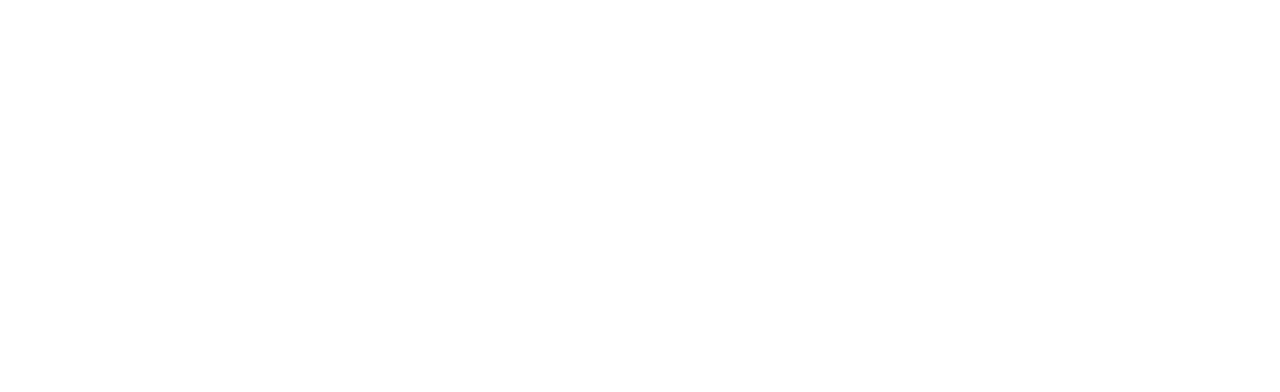
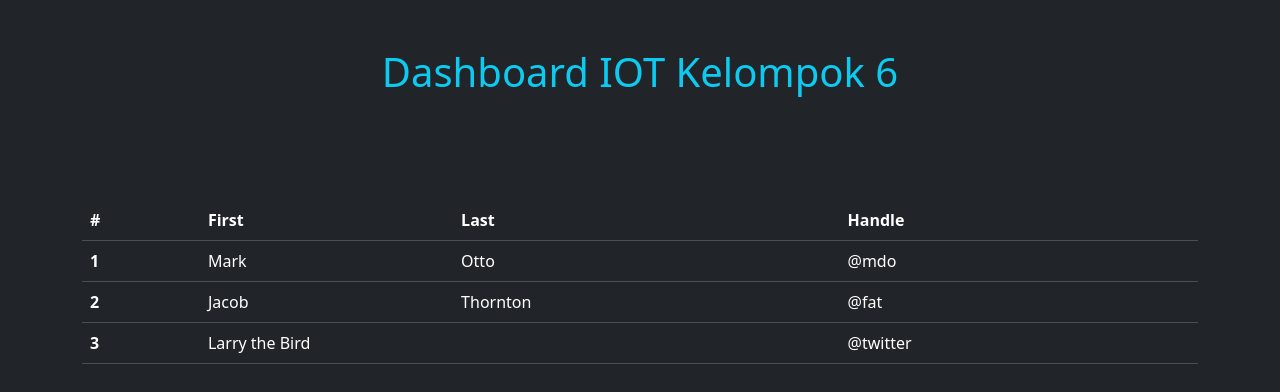
Before and after one commit to AndreYudh4/iot6, a plain HTML site: page index.html in a window 1280 px wide. Drawn offline with nearby package versions, Linux system fonts and the light colour scheme.

Commit message:
Sudah Jadi Loo

```diff
--- a/index.html
+++ b/index.html
@@ -4,10 +4,47 @@
 <head>
 	<meta charset="UTF-8">
 	<meta name="viewport" content="width=device-width, initial-scale=1.0">
-	<title>Document</title>
+	<title>IOT Kelompok 6</title>
+	<link rel="shortcut icon" href="https://www.svgrepo.com/show/375451/iot-core.svg" type="image/x-icon">
+	<link href="https://cdn.jsdelivr.net/npm/bootstrap@5.3.2/dist/css/bootstrap.min.css" rel="stylesheet" integrity="sha384-T3c6CoIi6uLrA9TneNEoa7RxnatzjcDSCmG1MXxSR1GAsXEV/Dwwykc2MPK8M2HN" crossorigin="anonymous">
+	<script src="https://cdn.jsdelivr.net/npm/bootstrap@5.3.2/dist/js/bootstrap.bundle.min.js" integrity="sha384-C6RzsynM9kWDrMNeT87bh95OGNyZPhcTNXj1NW7RuBCsyN/o0jlpcV8Qyq46cDfL" crossorigin="anonymous"></script>
 </head>
 
-<body>
+<body data-bs-theme="dark">
+	<header class="container-fluid d-flex justify-content-center align-items-start p-5">
+		<h1 class="text-info">Dashboard IOT Kelompok 6</h1>
+	</header>
+	<main class="container-md mt-5">
+		<table class="table">
+			<thead>
+				<tr>
+					<th scope="col">#</th>
+					<th scope="col">First</th>
+					<th scope="col">Last</th>
+					<th scope="col">Handle</th>
+				</tr>
+			</thead>
+			<tbody>
+				<tr>
+					<th scope="row">1</th>
+					<td>Mark</td>
+					<td>Otto</td>
+					<td>@mdo</td>
+				</tr>
+				<tr>
+					<th scope="row">2</th>
+					<td>Jacob</td>
+					<td>Thornton</td>
+					<td>@fat</td>
+				</tr>
+				<tr>
+					<th scope="row">3</th>
+					<td colspan="2">Larry the Bird</td>
+					<td>@twitter</td>
+				</tr>
+			</tbody>
+		</table>
+	</main>
 </body>
 
 </html>
```
